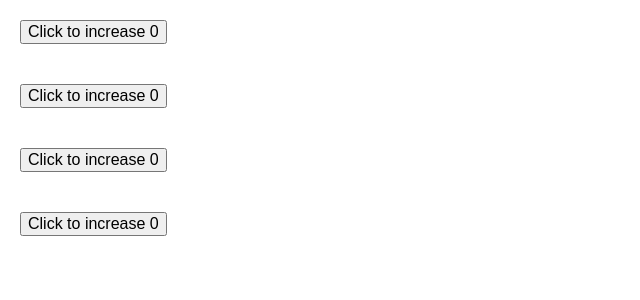
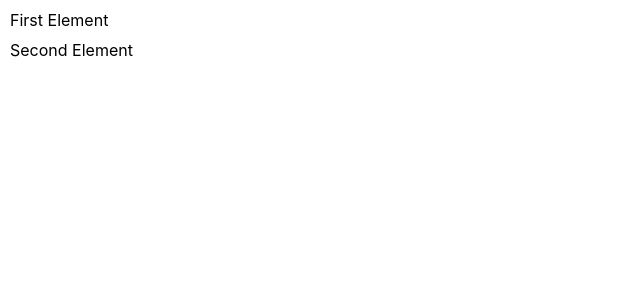
Before and after one commit to Sadlark1993/Curso_React_e_Nextjs, a React (Create React App) app in the folder 03hooks/: page / in a window 1280 px wide. Shown: the top 300 px of the page, without its empty margins (0-640 px from the left). Built offline with nearby package versions, Linux system fonts and the light colour scheme.

Commit message:
Lesson: Inheritance of Styles

```diff
--- a/03hooks/src/App.jsx
+++ b/03hooks/src/App.jsx
@@ -1,91 +1,26 @@
-import { useEffect } from 'react';
-import { useState } from 'react';
-import { Component } from 'react';
-import PropTypes from 'prop-types';
+//inheritance of styles
+import { Children, cloneElement } from 'react';
 
 const s = {
+  //atributes that will be inserted in the elements.
   style: {
-    fontSize: '16px',
-    margin: '20px',
+    margin: '10px',
+    fontSize: '1,8em',
   },
 };
 
-class ErrorBoundary extends Component {
-  constructor(props) {
-    super(props);
-    this.state = { hasError: false };
-  }
-
-  static getDerivedStateFromError(error) {
-    // Update state so the next render will show the fallback UI.
-    return { hasError: true };
-  }
-
-  componentDidCatch(error, errorInfo) {
-    // You can also log the error to an error reporting service
-    console.log(error, errorInfo);
-  }
-
-  render() {
-    if (this.state.hasError) {
-      // You can render any custom fallback UI
-      return <h1>Ai Caramba!!</h1>; //will render this, in case of an error.
-    }
-
-    return this.props.children;
-  }
-}
-
-ErrorBoundary.propTypes = {
-  children: PropTypes.node,
-};
-
-const ItWillThrowError = () => {
-  const [number, setNumber] = useState(0);
-
-  useEffect(() => {
-    if (number > 3) throw new Error("Hi! I'm an Error.");
-  }, [number]);
-
-  return (
-    <button
-      {...s}
-      onClick={() => {
-        setNumber((n) => n + 1);
-      }}
-    >
-      Click to increase {number}
-    </button>
-  );
+const Parent = ({ children }) => {
+  return Children.map(children, (child) => {
+    const newChild = cloneElement(child, { ...s, data_number: 25 });
+    return newChild;
+  });
 };
 
 export const App = () => {
   return (
-    <>
-      <div>
-        <ErrorBoundary>
-          {/* only what is inside of this will be replaced by the error message */}
-          <ItWillThrowError />
-        </ErrorBoundary>
-      </div>
-      <div>
-        <ErrorBoundary>
-          {/* only what is inside of this will be replaced by the error message */}
-          <ItWillThrowError />
-        </ErrorBoundary>
-      </div>
-      <div>
-        <ErrorBoundary>
-          {/* only what is inside of this will be replaced by the error message */}
-          <ItWillThrowError />
-        </ErrorBoundary>
-      </div>
-      <div>
-        <ErrorBoundary>
-          {/* only what is inside of this will be replaced by the error message */}
-          <ItWillThrowError />
-        </ErrorBoundary>
-      </div>
-    </>
+    <Parent>
+      <p>First Element</p>
+      <p>Second Element</p>
+    </Parent>
   );
 };
```
